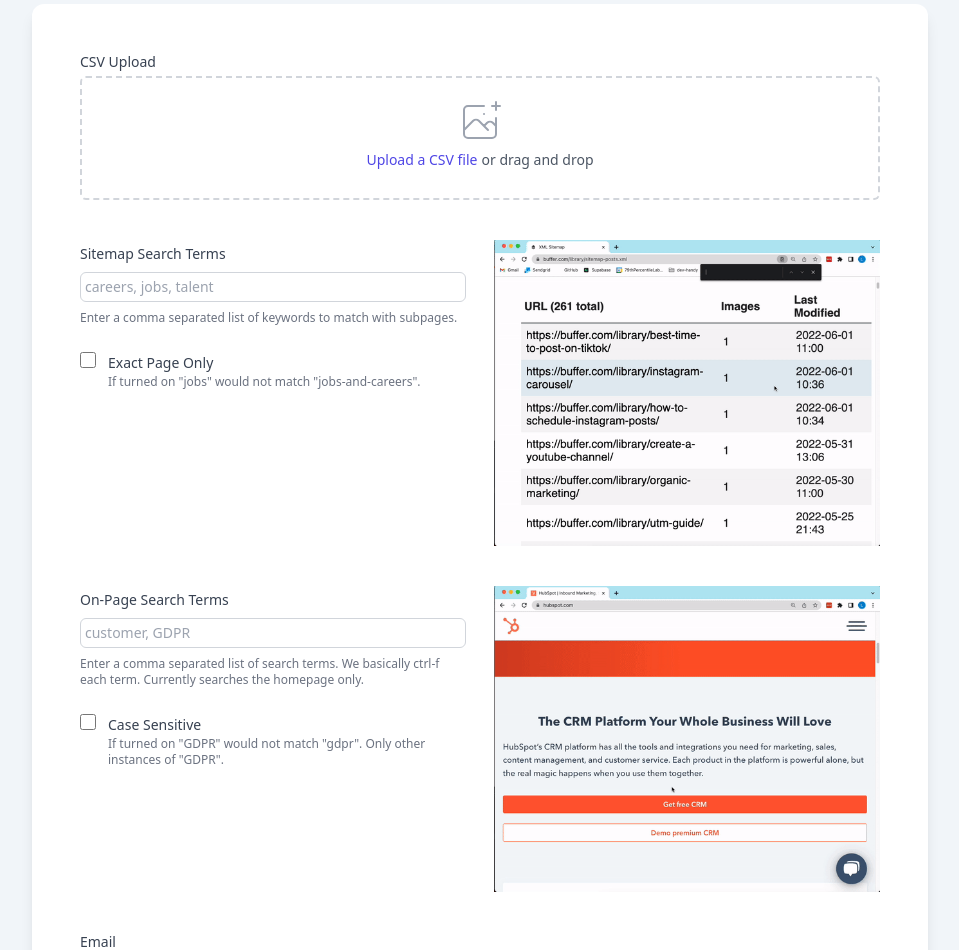
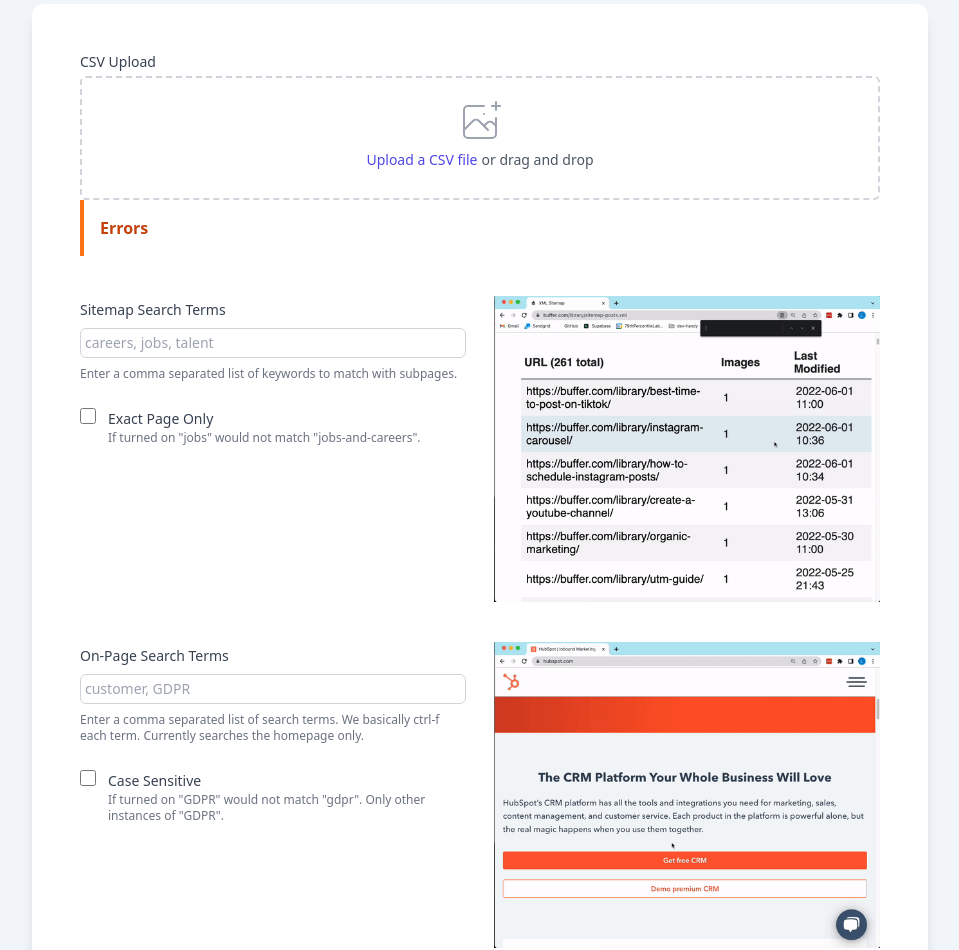
Before and after one commit to JongCleo/sitemap-detective, a Flask app: page / in a window 1280 px wide. Shown: the part 528-1478 px from the top of the page, without its empty margins (160-1119 px from the left). Run offline with Flask 2, Linux system fonts and the light colour scheme; parts of the project's set-up code (start-up, migrations or seed data) failed here and were passed over; some libraries are stand-ins or nearby versions.

Commit message:
display server validation errors nicer

```diff
--- a/app/templates/_formhelpers.html
+++ b/app/templates/_formhelpers.html
@@ -1,7 +1,13 @@
-{% macro render_field(field) %} {{field(**kwargs)|safe}} {% if field.errors %}
-<ul>
+{% macro render_field(field) %} {{field(**kwargs)|safe}} {% endmacro %} {% macro
+render_errors(field)%}
+<div
+  class="g-orange-100 border-l-4 border-orange-500 text-orange-700 p-4"
+  role="alert"
+>
+  <p class="font-bold">Errors</p>
   {% for error in field.errors %}
-  <li>{{error}}</li>
+  <span>{{error}}</span>
   {% endfor %}
-</ul>
-{% endif %} {% endmacro %}
+</div>
+
+{% endmacro %}
--- a/app/templates/index.html
+++ b/app/templates/index.html
@@ -25,7 +25,7 @@
 
 
 <!-- Form-->
-{% from "_formhelpers.html" import render_field %}
+{% from "_formhelpers.html" import render_field,render_errors  %}
 <div class="max-w-4xl mx-auto mb-12">
 <form action={{ url_for('main.process_upload') }} method="post" enctype="multipart/form-data">
       <!-- Form container-->
@@ -51,6 +51,7 @@
               <p id="file_name" class="text-xs text-gray-500"></p>
             </div>
           </div>
+          {{render_errors(form.file_upload)}}
         </div>
 
         <!-- Sitemap Search -->
```
